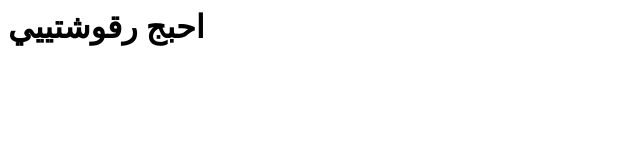
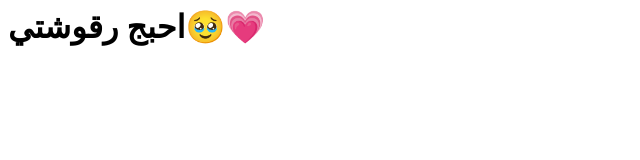
Before and after one commit to 2n2os/Kronos, a plain HTML site: page index.html in a window 1280 px wide. Shown: the whole page, without its empty margins (0-640 px from the left). Drawn offline with Linux system fonts and the light colour scheme.

Commit message:
Update title and heading in index.html

```diff
--- a/index.html
+++ b/index.html
@@ -2,12 +2,12 @@
 <html lang="en">
   <head>
   <meta charset="utf-8">
-    <title>الى رقية</title>
+    <title>الى رقية الاحبها</title>
 
   </head>
 
   <body>
-<h1> احبج رقوشتييي</h1>
+<h1> احبج رقوشتي🥹💗</h1>
 
   </body>
 </html>
```
